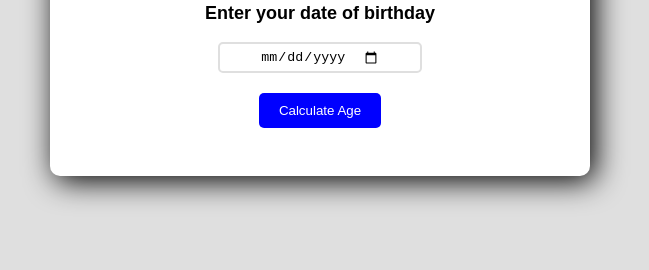
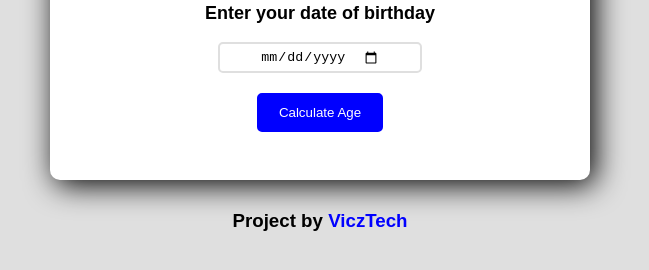
Before and after one commit to ViczTech/AgeCalculator, a plain HTML site: page index.html in a window 1280 px wide. Shown: the part 214-484 px from the top of the page, without its empty margins (320-969 px from the left). Drawn offline with Linux system fonts and the light colour scheme.

Commit message:
Adjusted the button and put my brand

```diff
--- a/index.html
+++ b/index.html
@@ -20,6 +20,10 @@
         <p id="result"></p>
 
     </div>
+
+    <footer>
+        <h3>Project by <span> <a href="https://twitter.com/FearVicz">ViczTech</a> </span></h3>
+    </footer>
     <script src="./index.js"></script>
 </body>
 </html>
--- a/style.css
+++ b/style.css
@@ -36,16 +36,28 @@ p{
 button{
     padding: 10px 20px;
     border-radius: 5px;
-    border: none;
+    border: 2px solid blue;
     color: white;
     background: blue;
     transition: ease-in-out 0.5s;
 }
 button:hover{
-    padding: 8px 18px;
     background-color: transparent;
     color: blue;
     border: 2px solid blue;
+}
+footer{
+    text-align: center;
+    margin-top: 30px;
+}
+a {
+    text-decoration: none;
+    color: blue;
+}
+a:hover{
+    text-decoration: underline;
+    color: rgba(20, 20, 91, 0.5);
+    cursor: pointer;
 }
 @media screen and (max-width:500px) {
     .container {
```
